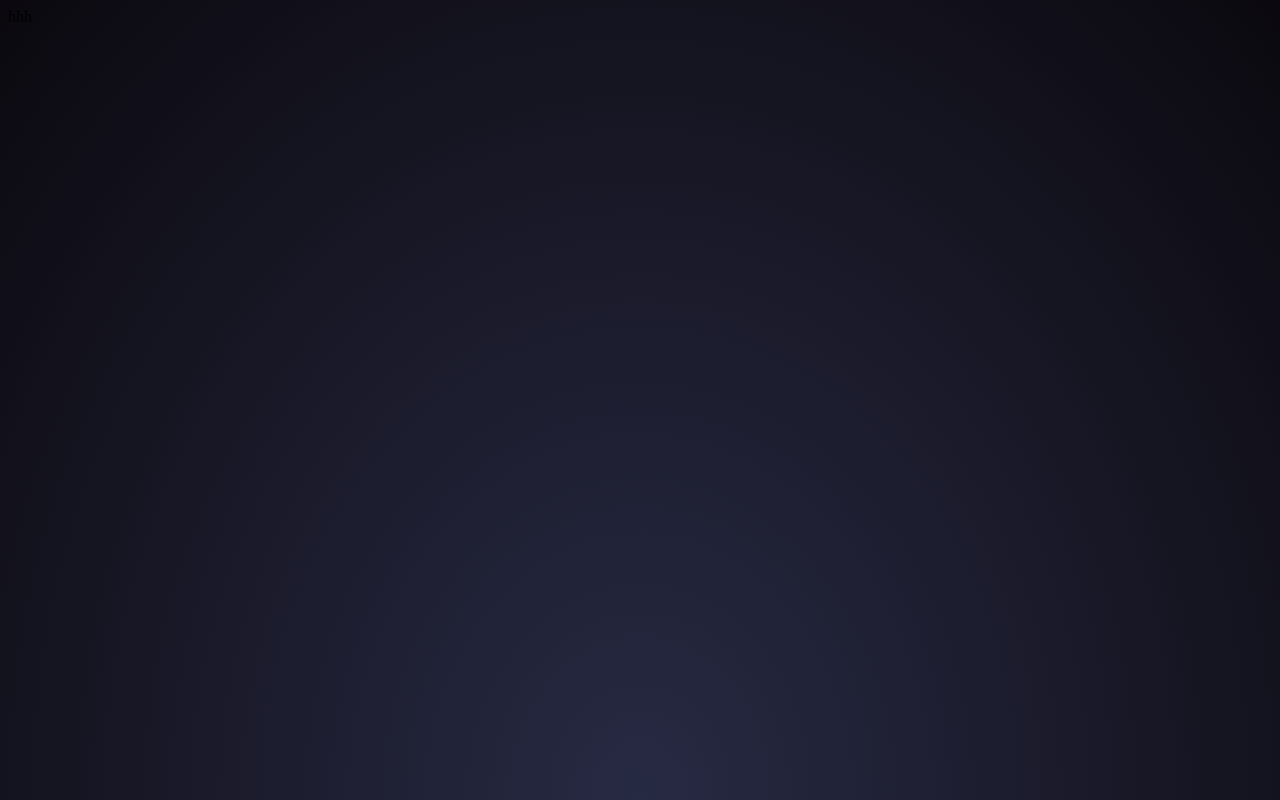
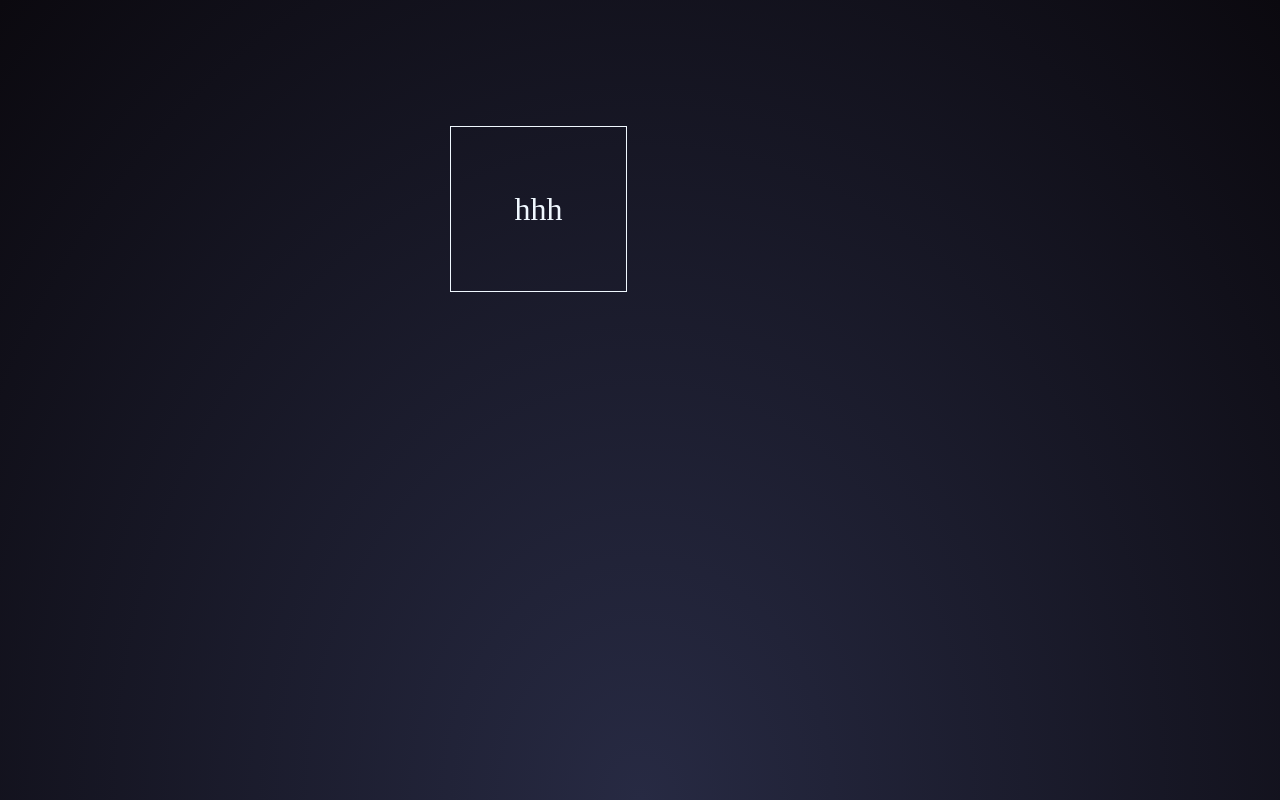
Before and after one commit to sorayapnblm/story-teller-open-ai, a React (Vite) app in the folder client/: page /login in a window 1280 px wide. Built offline with nearby package versions, Linux system fonts and the light colour scheme.

Commit message:
Add a new container

```diff
--- a/client/src/components/Login.jsx
+++ b/client/src/components/Login.jsx
@@ -2,7 +2,7 @@ import React from 'react'
 
 const Login = () => {
   return (
-    <div>
+    <div className='constainer1'>
         hhh
     </div>
   )
```
